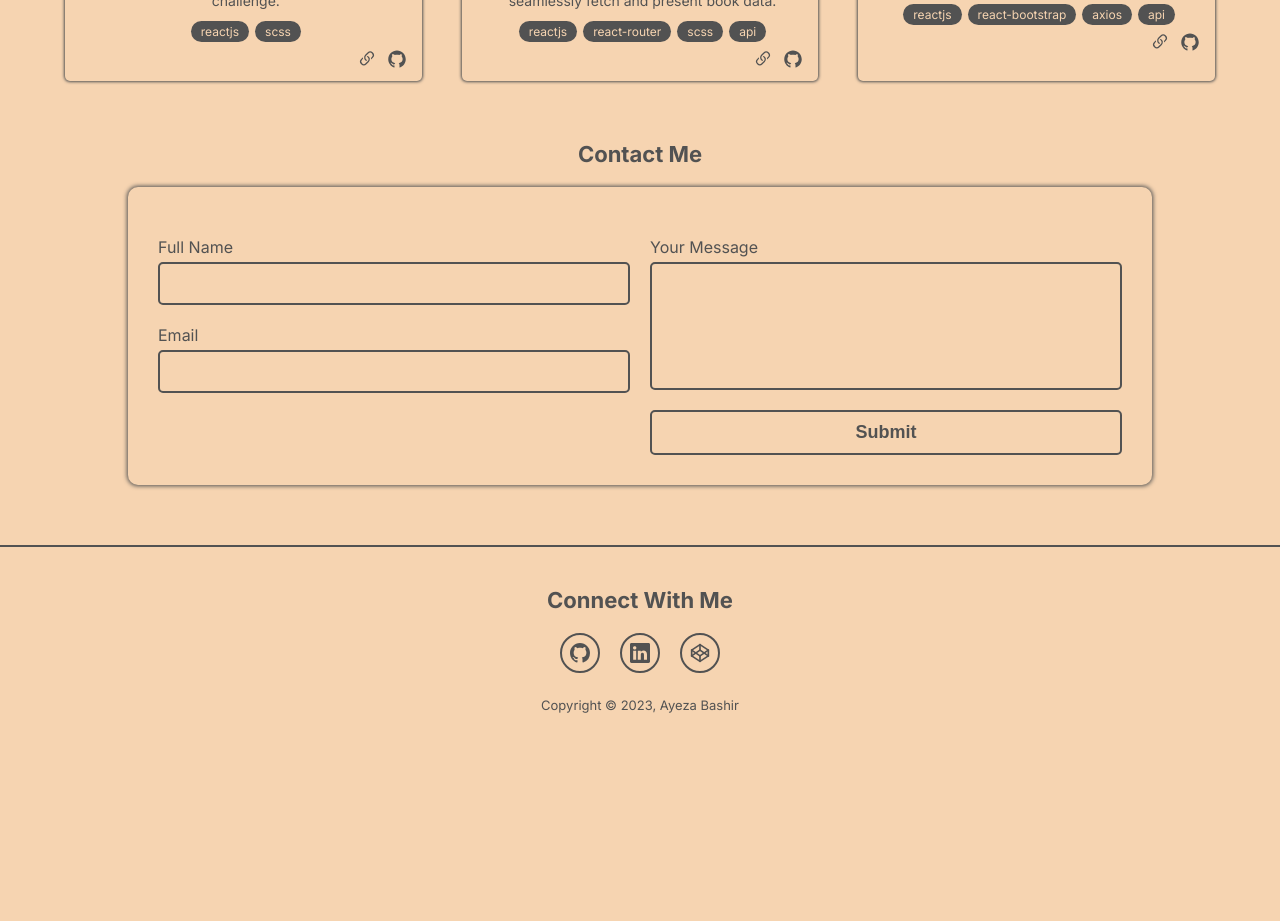
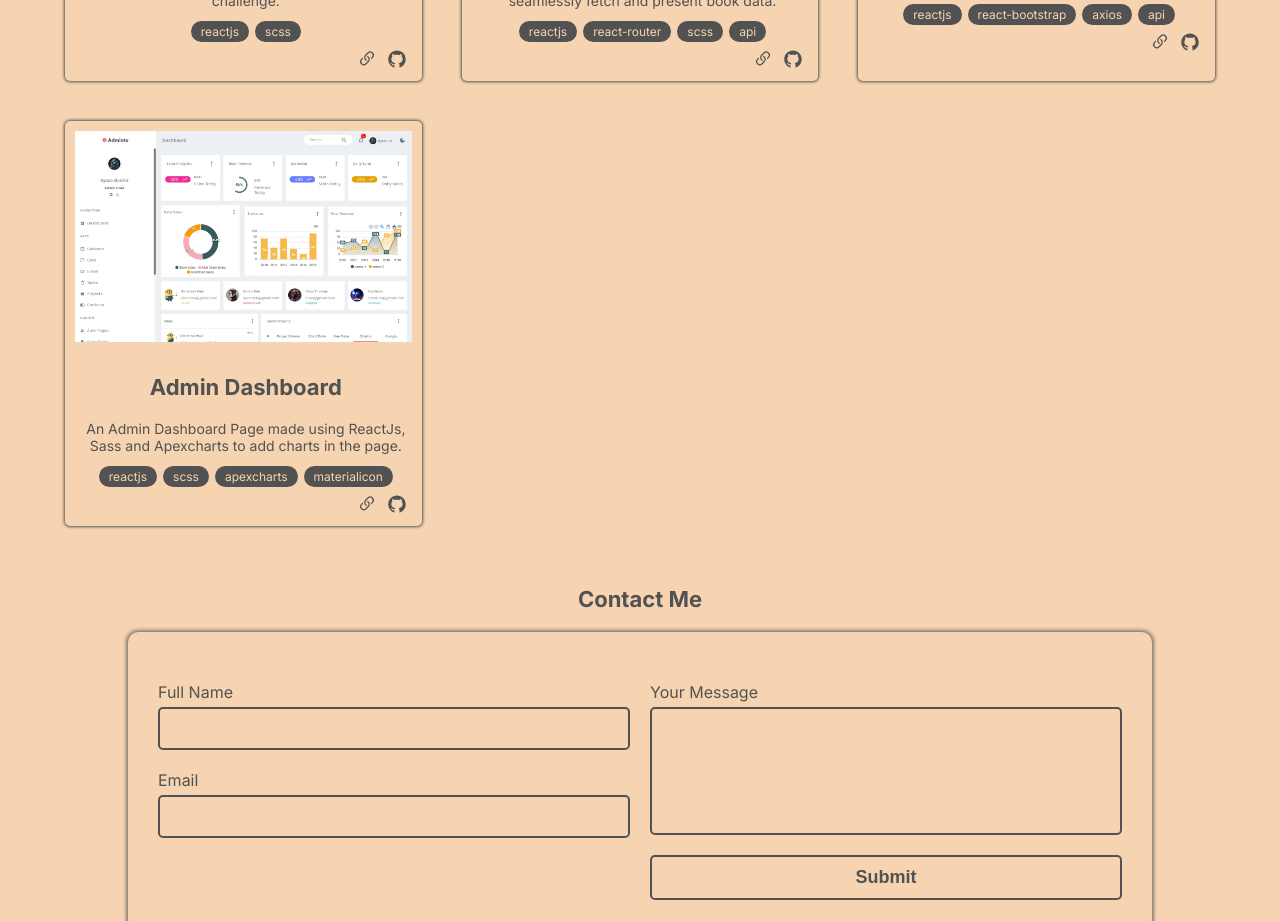
Before and after one commit to ayezabashir/My-Portfolio, a React (Vite) app: page / in a window 1280 px wide. Shown: the part 1020-1941 px from the top of the page. Before the commit the page ends 1773 px from the top, so only its background shows below. Built offline with nearby package versions, Linux system fonts and the light colour scheme.

Commit message:
projects component

```diff
--- a/src/components/projects/Projects.jsx
+++ b/src/components/projects/Projects.jsx
@@ -1,7 +1,7 @@
 import { BsLink45Deg } from 'react-icons/bs'
 import { AiFillGithub } from 'react-icons/ai'
-
 import abelton from '/images/ableton-clone.webp'
+import admindash from '/images/admin-dashboard.webp'
 import booknest from '/images/book-nest-search.webp'
 import crypto from '/images/crytpocurrency-search.webp'
 
@@ -32,7 +32,16 @@ const allProjects = [
         project_languages: ['reactjs', 'react-bootstrap', 'axios', 'api'],
         project_live_link: 'https://book-nest-search-books.vercel.app/',
         project_github_link: 'https://github.com/ayezabashir/BookNest-SearchBooks'
-    }
+    },
+    {
+        id: 4,
+        project_cover: admindash,
+        project_name: 'Admin Dashboard',
+        project_desc: 'An Admin Dashboard Page made using ReactJs, Sass and Apexcharts to add charts in the page.',
+        project_languages: ['reactjs', 'scss', 'apexcharts', 'materialicon'],
+        project_live_link: 'https://react-js-admin-dashboard-zeta.vercel.app/',
+        project_github_link: 'https://github.com/ayezabashir/ReactJs-AdminDashboard'
+    },
 ]
 
 const Projects = () => {
```
